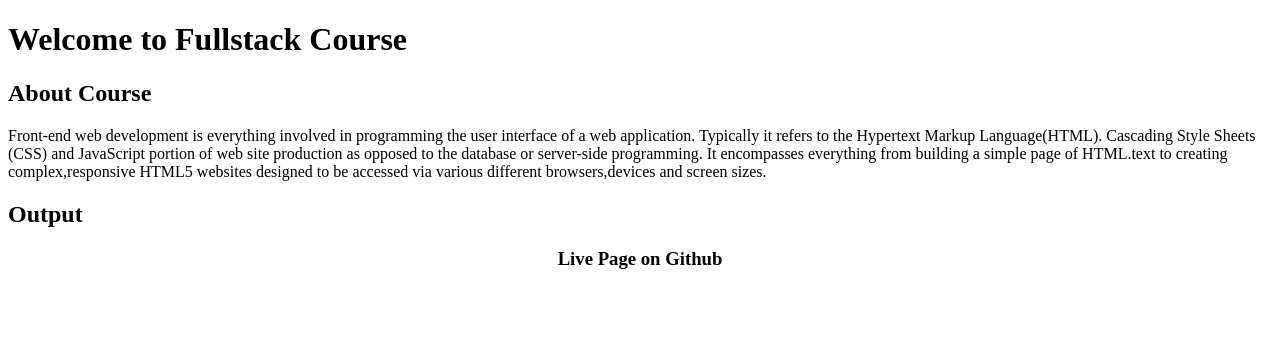
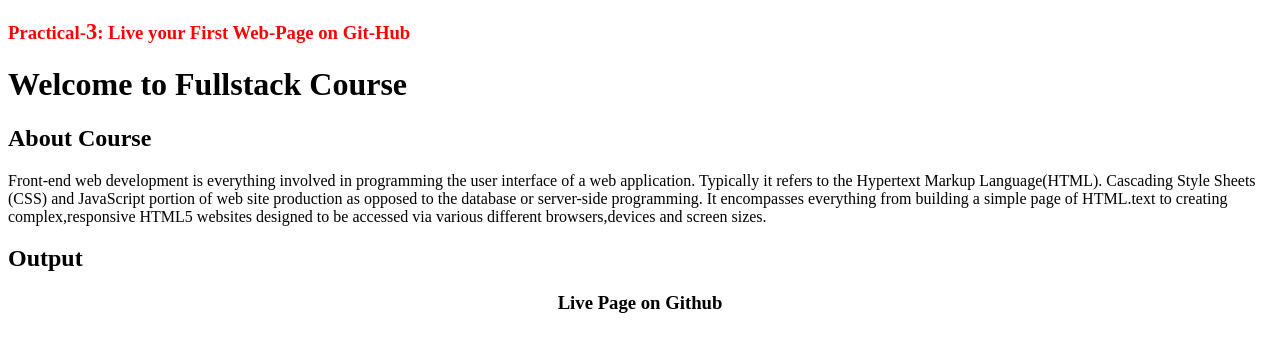
Before and after one commit to ishasingh23/fullstack-practical3, a plain HTML site: page index.html in a window 1280 px wide. Drawn offline with Linux system fonts and the light colour scheme.

Commit message:
live commit

```diff
--- a/index.html
+++ b/index.html
@@ -7,6 +7,7 @@
     <title>Document</title>
 </head>
 <body>
+    <h3> <p style="color: red;"> Practical-<big>3</big>: Live your First Web-Page on Git-Hub </p></h3>
     <h1>Welcome to Fullstack Course</h1>
     <h2>About Course</h2>
     <p>Front-end web development is everything involved in programming the user interface of a web application. Typically it refers to the Hypertext Markup Language(HTML). Cascading Style Sheets (CSS) and JavaScript portion of web site production as opposed to the database or server-side programming. It encompasses everything from building a simple page of HTML.text to creating complex,responsive HTML5 websites designed to be accessed via various different browsers,devices and screen sizes.</p>
```
